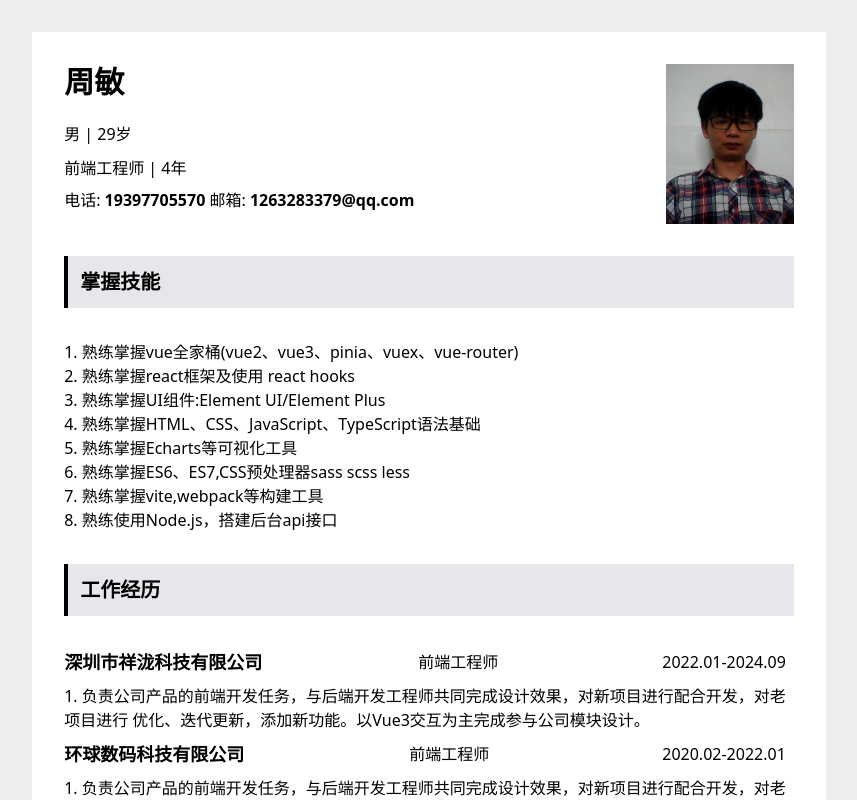
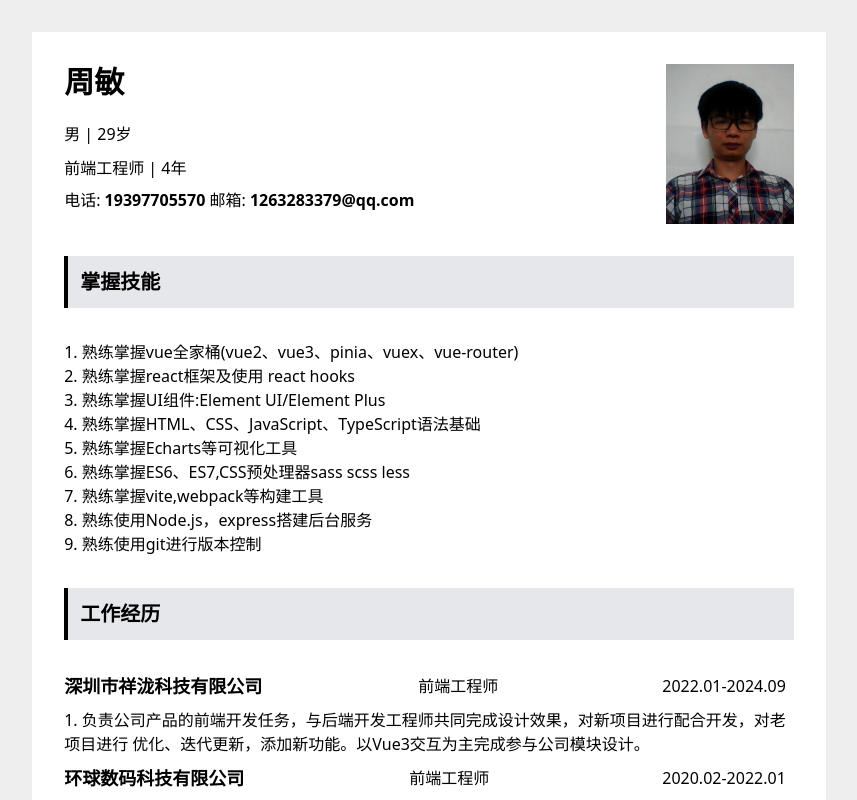
Before and after one commit to GDCzhou/my-resume, a Next.js app: page / in a window 1280 px wide. Shown: the top 800 px of the page, without its empty margins (211-1068 px from the left). Built offline with nearby package versions, Linux system fonts and the light colour scheme.

Commit message:
update：skill update

```diff
--- a/app/ui/Skill.tsx
+++ b/app/ui/Skill.tsx
@@ -9,7 +9,8 @@ export default function Skill() {
     '熟练掌握Echarts等可视化工具',
     '熟练掌握ES6、ES7,CSS预处理器sass scss less',
     '熟练掌握vite,webpack等构建工具',
-    '熟练使用Node.js，搭建后台api接口',
+    '熟练使用Node.js，express搭建后台服务',
+    '熟练使用git进行版本控制'
   ]
   return (
     <div>
```
